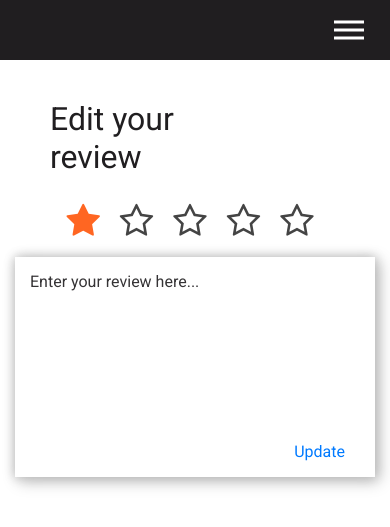
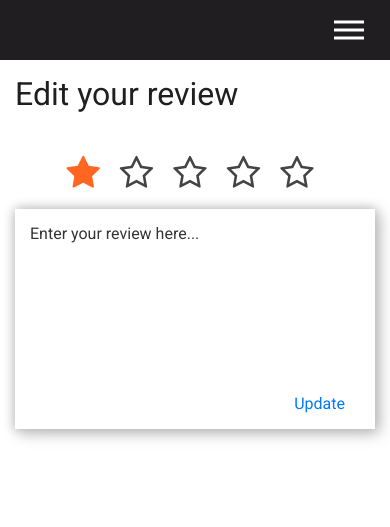
Before and after one commit to Aihab1/Peekaabook, a Flask app: template templates/edit.html in a window 390 px wide. Shown: the top 527 px of the page. Run offline with Flask 2, Linux system fonts and the light colour scheme; the template is opened without the code that fills it, so the values that code supplies are empty; some libraries are stand-ins or nearby versions; some web fonts are replaced.

```diff
--- a/static/styles/edit.css
+++ b/static/styles/edit.css
@@ -742,7 +742,7 @@ textarea:focus {
 }
 
 h1 {
-  padding: 40px 150px 0px 50px;
+  padding: 40px 50px 0px 50px;
 }
 
 .starinput {
@@ -844,5 +844,9 @@ h1 {
   #review {
     padding: 15px;
   }
+  h1 {
+    padding: 15px;
+    width: 100%;
+  }
 }
 /*# sourceMappingURL=edit.css.map */
--- a/static/styles/edit.scss
+++ b/static/styles/edit.scss
@@ -5,7 +5,7 @@
   padding: 15px 50px 15px 50px;
 }
 h1{
-  padding: 40px 150px 0px 50px;
+  padding: 40px 50px 0px 50px;
 }
 .starinput{
   width: 100%;
@@ -93,4 +93,8 @@ h1 {
   #review{
     padding: 15px;
   }
+  h1{
+    padding: 15px;
+    width: 100%;
+  }
 }
--- a/templates/edit.html
+++ b/templates/edit.html
@@ -9,7 +9,7 @@
     <link rel="stylesheet" href="/static/styles/edit.css">
 </head>
 
-<body>
+<body class="body">
     <div id="navbar">
         <div class="nav-links">
             <ul>
```
Also changed, not shown: 1 other file.
